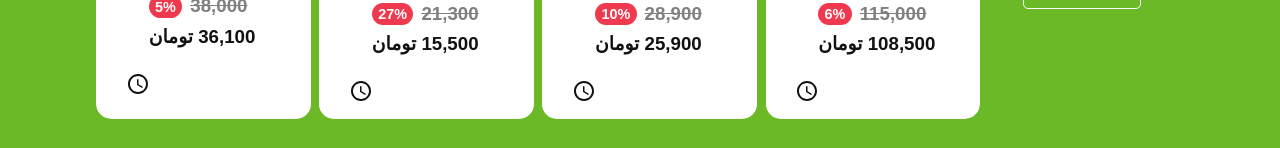
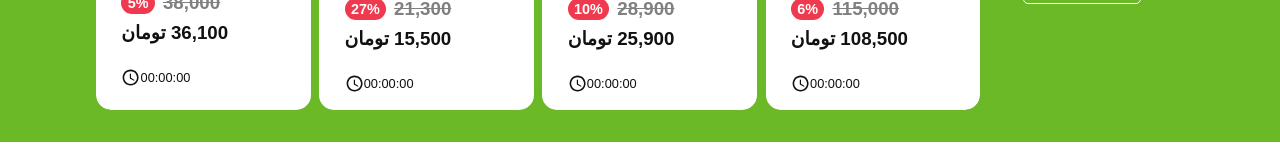
Before and after one commit to abbasrahmanii/digi-kala-com, a React (Create React App) app: page / in a window 1280 px wide. Shown: the part 1887-2035 px from the top of the page. Built offline with nearby package versions, Linux system fonts and the light colour scheme; a web font is replaced by a local one.

Commit message:
9 August

```diff
--- a/src/App.js
+++ b/src/App.js
@@ -9,34 +9,6 @@ import { Switch, Route, useLocation } from "react-router-dom";
 
 function App() {
   const location = useLocation();
-
-  const now = new Date();
-  const [fall, setFall] = useState({
-    month: now.getMonth(),
-    date: now.getDate(),
-    fullYear: now.getFullYear(),
-  });
-  const [pool, setPool] = useState({
-    hours: now.getHours(),
-    minutes: now.getMinutes(),
-    seconds: now.getSeconds(),
-  });
-
-  // setInterval(() => {
-  // const now = new Date();
-  // setFall({
-  //   month: now.getMonth(),
-  //   date: now.getDate(),
-  //   fullYear: now.getFullYear(),
-  // });
-  // setPool({
-  //   hours: now.getHours(),
-  //   minutes: now.getMinutes(),
-  //   seconds: now.getSeconds(),
-  // });
-  // console.log(pool[3]);
-  // }, 1000);
-
   return (
     <DigiKala>
       <GlobalStyle />
--- a/src/Components/Card.js
+++ b/src/Components/Card.js
@@ -45,8 +45,8 @@ function Card(props) {
                 </div>
               )}
             </div>
+            <span>00:00:00</span>
             <QueryBuilderRoundedIcon />
-            <span>{props.getTime}</span>
           </div>
         </div>
       </Link>
@@ -60,7 +60,7 @@ const CardStyle = styled.div`
     width: 100%;
     min-height: 100%;
     display: flex;
-    justify-content: space-around;
+    justify-content: stretch;
     align-items: center;
     flex-direction: column;
     border-radius: 15px;
@@ -92,12 +92,10 @@ const CardStyle = styled.div`
       display: flex;
       flex-direction: column;
       justify-content: flex-start;
-      /* align-items: center; */
       h4 {
         text-align: right;
         display: flex;
         justify-content: flex-start;
-        /* width: 80%; */
         min-height: 5vh;
         margin-bottom: 1rem;
       }
@@ -105,7 +103,8 @@ const CardStyle = styled.div`
         text-align: right;
         display: block;
         width: 80%;
-        min-height: max-content;
+        /* min-height: max-content; */
+        min-height: 3vh;
         margin-bottom: 1.5rem;
         div {
           display: flex;
@@ -120,7 +119,7 @@ const CardStyle = styled.div`
       }
       .price {
         /* display: flex; */
-        width: 80%;
+        width: 95%;
         justify-content: flex-end;
         height: max-content;
         margin-bottom: 0.5rem;
@@ -139,7 +138,7 @@ const CardStyle = styled.div`
         }
       }
       h3 {
-        width: 80%;
+        width: 95%;
         display: flex;
         justify-content: flex-end;
       }
@@ -147,12 +146,12 @@ const CardStyle = styled.div`
       .price {
         display: flex;
         flex-direction: row;
-        width: 80%;
+        /* width: 90%; */
       }
     }
     .total {
       margin: 0 auto;
-      width: 85%;
+      width: 90%;
       min-height: 3vh;
       .progress {
         margin: 0 auto;
@@ -163,6 +162,7 @@ const CardStyle = styled.div`
         position: relative;
         overflow: hidden;
         border-radius: 25px;
+        border: none;
         .slider {
           position: absolute;
           top: 0;
@@ -174,7 +174,7 @@ const CardStyle = styled.div`
       }
     }
     .bottom {
-      width: 85%;
+      width: 90%;
       /* background-color: red; */
       margin: 0 auto;
       display: flex;
@@ -183,10 +183,17 @@ const CardStyle = styled.div`
       .percent {
         width: 100%;
         div {
+          font-size: 0.9rem;
           span {
             color: #ef394e;
           }
         }
+      }
+      span {
+        font-size: 0.8rem;
+      }
+      svg {
+        font-size: 1.2rem;
       }
     }
   }
--- a/src/Components/Page.js
+++ b/src/Components/Page.js
@@ -20,16 +20,16 @@ import pic1 from "../images/asset 40.jpeg";
 import pic2 from "../images/asset 75.svg";
 
 const Page = (props) => {
-  const useStyles = makeStyles((theme) => ({
-    fab: {
-      margin: theme.spacing(1),
-    },
-    absolute: {
-      position: "absolute",
-      bottom: theme.spacing(2),
-      right: theme.spacing(3),
-    },
-  }));
+  // const useStyles = makeStyles((theme) => ({
+  //   fab: {
+  //     margin: theme.spacing(1),
+  //   },
+  //   absolute: {
+  //     position: "absolute",
+  //     bottom: theme.spacing(2),
+  //     right: theme.spacing(3),
+  //   },
+  // }));
 
   const handleClick = (event) => {
     event.preventDefault();
@@ -133,16 +133,6 @@ const Page = (props) => {
               <h5>ماندگاری: ۲۴ ساعت</h5>
             </div>
           </div>
-
-          {/* <div>
-            <div>
-              <div>
-                <img src="" alt="" />
-              </div>
-              <div></div>
-            </div>
-          </div>
-          <div></div> */}
           <div class="center-bottom">
             <div class="center-bottom-one">
               <div>
@@ -159,12 +149,25 @@ const Page = (props) => {
               <span class="dot"></span>
               <span class="">ارسال رایگان</span>
               <span class="dot"></span>
-              {/* <span class="">۳۰ روز بازگشت کالا</span>
-              <span class="">امکان ارسال فوری</span> */}
             </div>
           </div>
         </div>
-        <div className="left"></div>
+        <div className="left">
+          <h1>فروشنده</h1>
+          <div>
+            <div>
+              <img src="" alt="" />
+              <div>
+                <span>دیجی کالا</span>
+                <span>عملکرد عالی</span>
+              </div>
+            </div>
+            <div>
+              <img src="" alt="" />
+              <span>گارانتی اصالت و سلامت فیزیکی کالا</span>
+            </div>
+          </div>
+        </div>
       </Section>
     </div>
   );
@@ -205,14 +208,14 @@ const Section = styled.div`
       height: 100%;
       .icons {
         width: 10%;
-        height: 100%;
+        height: min-content;
         background-color: #fff;
         display: flex;
         flex-direction: column;
         justify-content: flex-start;
         align-items: center;
         svg {
-          margin-top: 2rem;
+          margin-top: 1rem;
           color: #111111b7;
         }
       }
```
